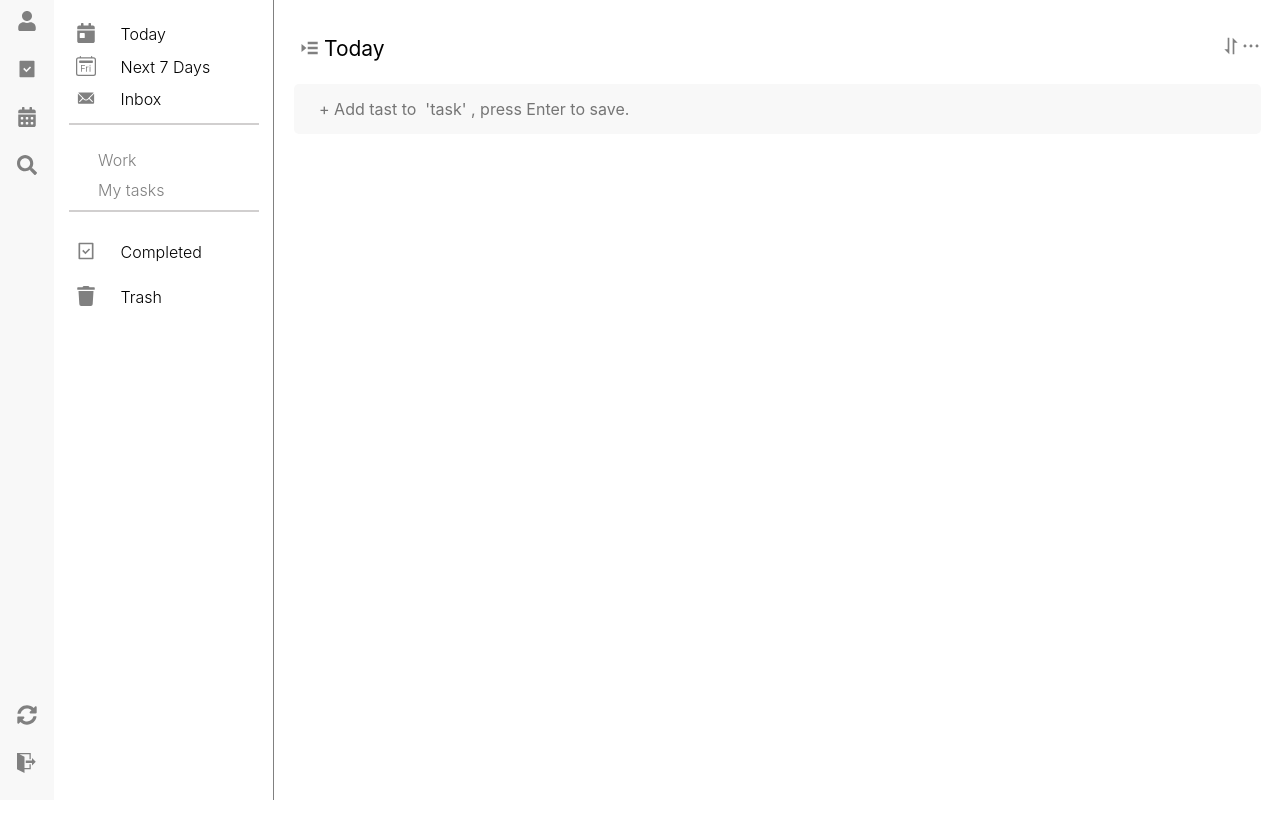
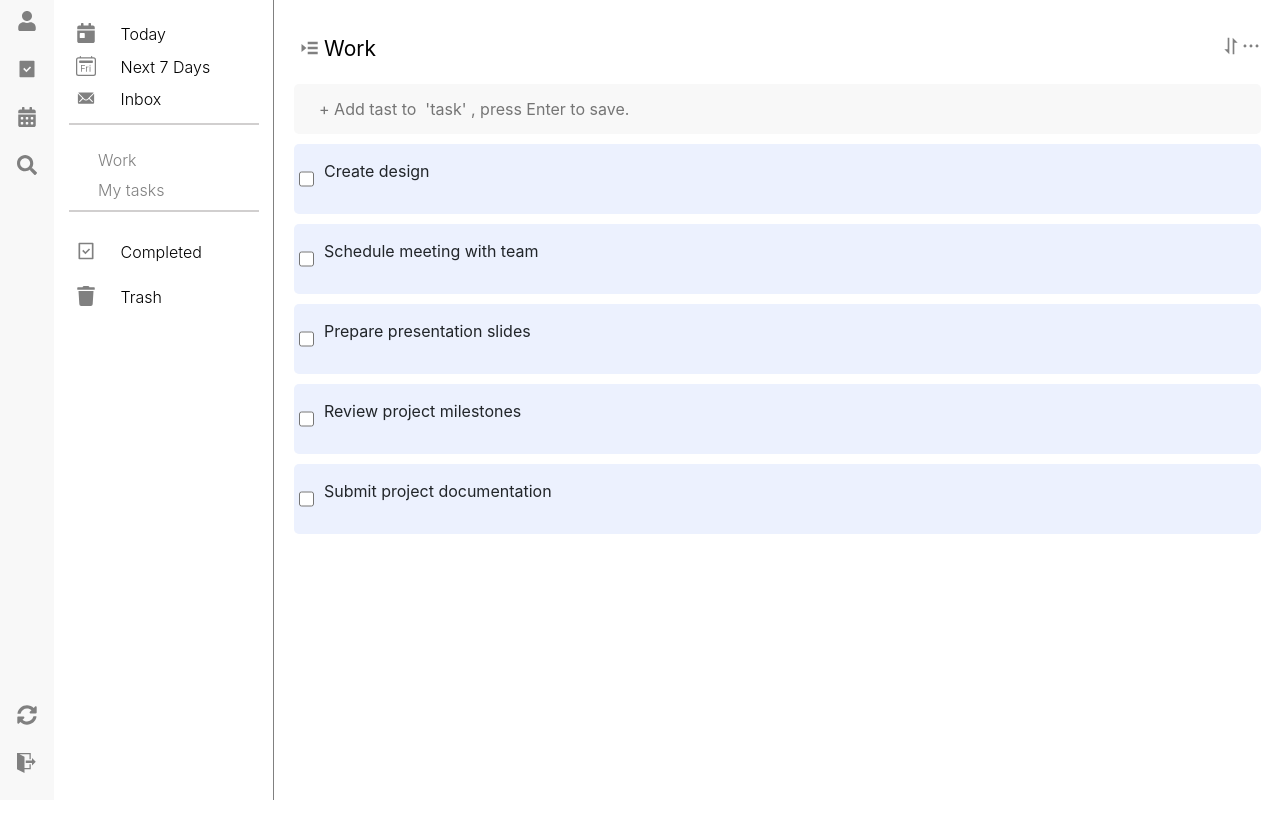
Before and after one commit to N1ph1l1m/internetTech, a React (Create React App) app: page /task/taskmanager/today in a window 1280 px wide. Shown: the top 838 px of the page. Built offline with nearby package versions, Linux system fonts and the light colour scheme.

Commit message:
Add default data

```diff
--- a/src/layout/components/loginForm/loginform.jsx
+++ b/src/layout/components/loginForm/loginform.jsx
@@ -6,14 +6,14 @@ import styled from "styled-components";
 
 const LoginWrap= styled.div`
 margin:0px auto;
-border:1px solid blue;
+${'' /* border:1px solid blue; */}
 `
 const LoginWrapItem = styled.div`
   display: flex;
   justify-content: center;
   align-items: center;
   min-height: 100vh; /* 100% высоты экрана */
-  border: 3px solid green;
+  ${'' /* border: 3px solid green; */}
 `
 function LoginForm(){
     const [login, setLogin] = useState(false)
--- a/src/layout/components/taskManager/taskComponents/Groups/MyTasks.jsx
+++ b/src/layout/components/taskManager/taskComponents/Groups/MyTasks.jsx
@@ -1,9 +1,36 @@
-import React from 'react';
+import React , {useState} from 'react';
 import TaskContent from '../../taskContent/taskContent';
 
 function Mytasks(){
+    const [parentTasks, setParentTasks] = useState([
+        {
+            id: 1,
+            text: "Finish coding feature A",
+          },
+          {
+            id: 2,
+            text: "Prepare for client demo",
+          },
+          {
+            id: 3,
+            text: "Review and respond to emails",
+          },
+          {
+            id: 4,
+            text: "Create project timeline",
+          },
+          {
+            id: 5,
+            text: "Attend team brainstorming session",
+          },
+    ]);
+
+    const handleTaskAdd = (task) => {
+        setParentTasks((prevTasks) => [...prevTasks, task]);
+      };
+
     return (
-        <TaskContent title="My tasks"/>
+        <TaskContent title="My tasks" tasks={parentTasks} onTaskAdd={handleTaskAdd} />
     );
 };
 
--- a/src/layout/components/taskManager/taskComponents/Groups/Work.jsx
+++ b/src/layout/components/taskManager/taskComponents/Groups/Work.jsx
@@ -1,9 +1,21 @@
-import React from 'react';
+import React, {useState} from 'react';
 import TaskContent from '../../taskContent/taskContent';
 
 function Work(){
+    const [parentTasks, setParentTasks] = useState([
+        { id: 1, text: "Create design" },
+        { id: 2, text: "Schedule meeting with team" },
+        { id: 3, text: "Prepare presentation slides" },
+        { id: 4, text: "Review project milestones" },
+        { id: 5, text: "Submit project documentation" },
+    ]);
+
+    const handleTaskAdd = (task) => {
+        setParentTasks((prevTasks) => [...prevTasks, task]);
+      };
+
     return (
-        <TaskContent title="Work"/>
+        <TaskContent title="Work" tasks={parentTasks} onTaskAdd={handleTaskAdd} />
     );
 };
 
--- a/src/layout/components/taskManager/taskComponents/Inbox.jsx
+++ b/src/layout/components/taskManager/taskComponents/Inbox.jsx
@@ -1,10 +1,37 @@
-import React from 'react';
-import TaskContent from '../taskContent/taskContent';
+import React, { useState } from "react";
+import TaskContent from "../taskContent/taskContent";
 
-function Inbox(){
-    return (
-        <TaskContent title="Inbox"/>
-    );
-};
+function Inbox() {
+  const [parentTasks, setParentTasks] = useState([
+    {
+      id: 1,
+      text: "New email from client",
+    },
+    {
+      id: 2,
+      text: "Review meeting notes",
+    },
+    {
+      id: 3,
+      text: "Feedback on design proposal",
+    },
+    {
+      id: 4,
+      text: "Team collaboration tools discussion",
+    },
+    {
+      id: 5,
+      text: "Check-in with project manager",
+    },
+  ]);
+
+  const handleTaskAdd = (task) => {
+    setParentTasks((prevTasks) => [...prevTasks, task]);
+  };
+
+  return (
+    <TaskContent title="Work" tasks={parentTasks} onTaskAdd={handleTaskAdd} />
+  );
+}
 
 export default Inbox;
--- a/src/layout/components/taskManager/taskComponents/taskNestSevenDay.jsx
+++ b/src/layout/components/taskManager/taskComponents/taskNestSevenDay.jsx
@@ -1,9 +1,21 @@
-import React from 'react';
+import React , {useState}from 'react';
 import TaskContent from '../taskContent/taskContent';
 
 function TaskNestSevenDay(){
+    const [parentTasks, setParentTasks] = useState([
+        { id: 1, text: "Create design" },
+        { id: 2, text: "Schedule meeting with team" },
+        { id: 3, text: "Prepare presentation slides" },
+        { id: 4, text: "Review project milestones" },
+        { id: 5, text: "Submit project documentation" },
+    ]);
+
+    const handleTaskAdd = (task) => {
+        setParentTasks((prevTasks) => [...prevTasks, task]);
+      };
+
     return (
-       <TaskContent title= "Next 7 Days"/>
+        <TaskContent title="Next 7 day" tasks={parentTasks} onTaskAdd={handleTaskAdd} />
     );
 };
 
--- a/src/layout/components/taskManager/taskComponents/taskToday.jsx
+++ b/src/layout/components/taskManager/taskComponents/taskToday.jsx
@@ -1,9 +1,21 @@
-import React from 'react';
+import React  , {useState}from 'react';
 import TaskContent from '../taskContent/taskContent';
 
 function  TaskToday() {
+    const [parentTasks, setParentTasks] = useState([
+        { id: 1, text: "Create design" },
+        { id: 2, text: "Schedule meeting with team" },
+        { id: 3, text: "Prepare presentation slides" },
+        { id: 4, text: "Review project milestones" },
+        { id: 5, text: "Submit project documentation" },
+    ]);
+
+    const handleTaskAdd = (task) => {
+        setParentTasks((prevTasks) => [...prevTasks, task]);
+      };
+
     return (
-     <TaskContent title="Today"/>
+        <TaskContent title="Work" tasks={parentTasks} onTaskAdd={handleTaskAdd} />
     );
 };
 
--- a/src/layout/components/taskManager/taskContent/taskContent.jsx
+++ b/src/layout/components/taskManager/taskContent/taskContent.jsx
@@ -6,7 +6,6 @@ import { CgMoveTask } from "react-icons/cg";
 import TaskContentText from "./taskContentText";
 import Input from "../../../../components/input/input";
 import Icon from "../../../../components/icon/icon";
-import { MdOutlineAddTask } from "react-icons/md";
 
 const TaskContentWrap = styled.div`
   width: 95%;
@@ -53,42 +52,48 @@ function TaskContent(props) {
     }
   };
 
-  // const handleInputEnter = (e) => {
-  //   if (e.key === "Enter" && inputText.trim() !== "") {
-  //     setTasks([...tasks, { id: tasks.length + 1, text: inputText }]);
-  //     setInputText("");
-  //   }
-  // };
+  const handleInputEnter = (e) => {
+    if (e.key === "Enter" && inputText.trim() !== "") {
+      const newTask = { id: tasks.length + 1, text: inputText };
+
+      // Вызов функции обратного вызова для передачи данных в родительский компонент
+      props.onTaskAdd(newTask);
+
+      // Обновление состояния компонента TaskContent
+      setTasks([...tasks, newTask]);
+      setInputText("");
+    }
+  };
 
 
-  const  handleInputEnter = (e)=>{
-    if (e.key === "Enter" && inputText.trim() !== "") {
-      var url = "http://macbook-air-vlad.local/react-task/inputdata.php";
-      var headers = {
-        Accept: "application/json",
-        "Content-Type": "application/json",
-      };
-      var Data = {
-        task_name: inputText,
-      };
-      fetch(url,{
-        method: "POST",
-        headers: headers,
-        body: JSON.stringify(Data),
-      })
-        .then((response) => response.json())
-        .then((response)=>{
-          console.log(response[0].result);
-        })
-        .catch((err)=>{
-          console.log(err);
+  // const  handleInputEnter = (e)=>{
+  //   if (e.key === "Enter" && inputText.trim() !== "") {
+  //     var url = "http://macbook-air-vlad.local/react-task/inputdata.php";
+  //     var headers = {
+  //       Accept: "application/json",
+  //       "Content-Type": "application/json",
+  //     };
+  //     var Data = {
+  //       task_name: inputText,
+  //     };
+  //     fetch(url,{
+  //       method: "POST",
+  //       headers: headers,
+  //       body: JSON.stringify(Data),
+  //     })
+  //       .then((response) => response.json())
+  //       .then((response)=>{
+  //         console.log(response[0].result);
+  //       })
+  //       .catch((err)=>{
+  //         console.log(err);
 
-        });
-        setInputText("");
-    }
+  //       });
+  //       setInputText("");
+  //   }
 
 
-  };
+  // };
 
 
   return (
@@ -119,7 +124,7 @@ function TaskContent(props) {
         value={inputText}
       ></Input>
 
-      {tasks.map((task) => (
+      {props.tasks.map((task) => (
         <TaskContentText key={task.id} text={task.text} />
       ))}
     </TaskContentWrap>
```
